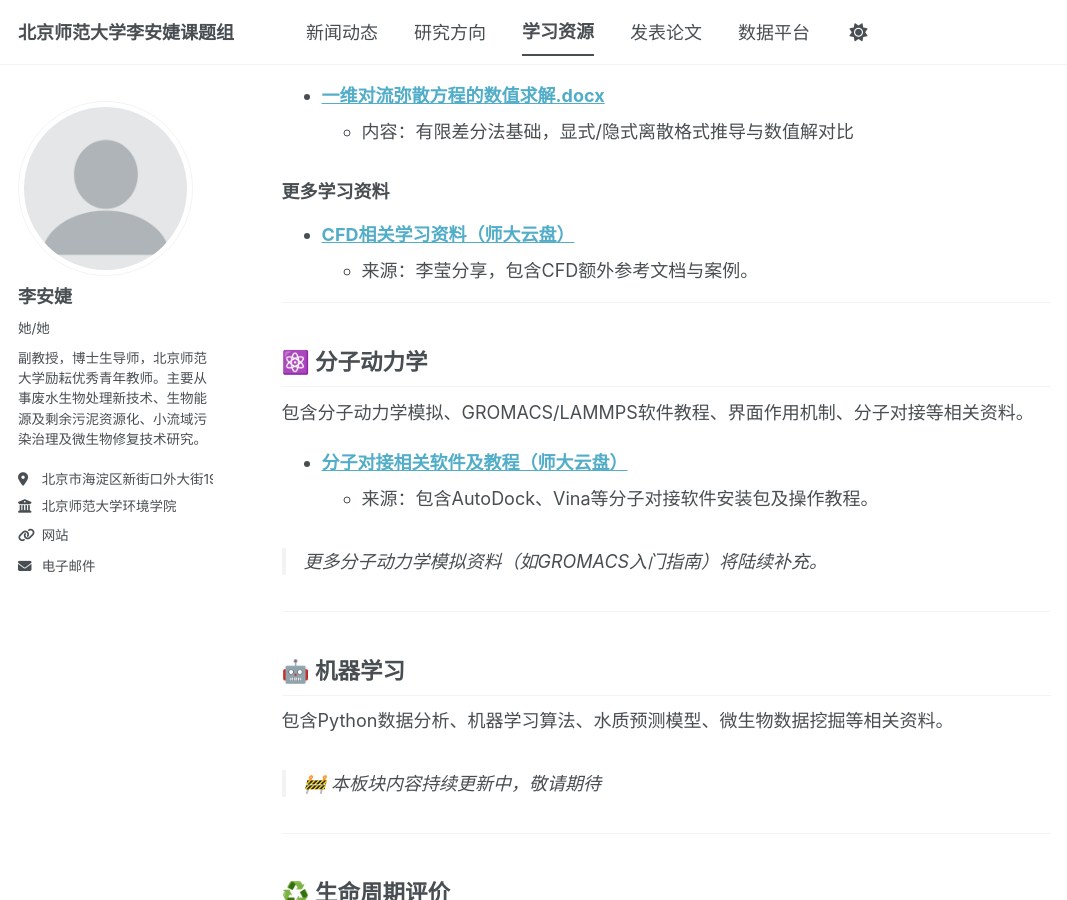
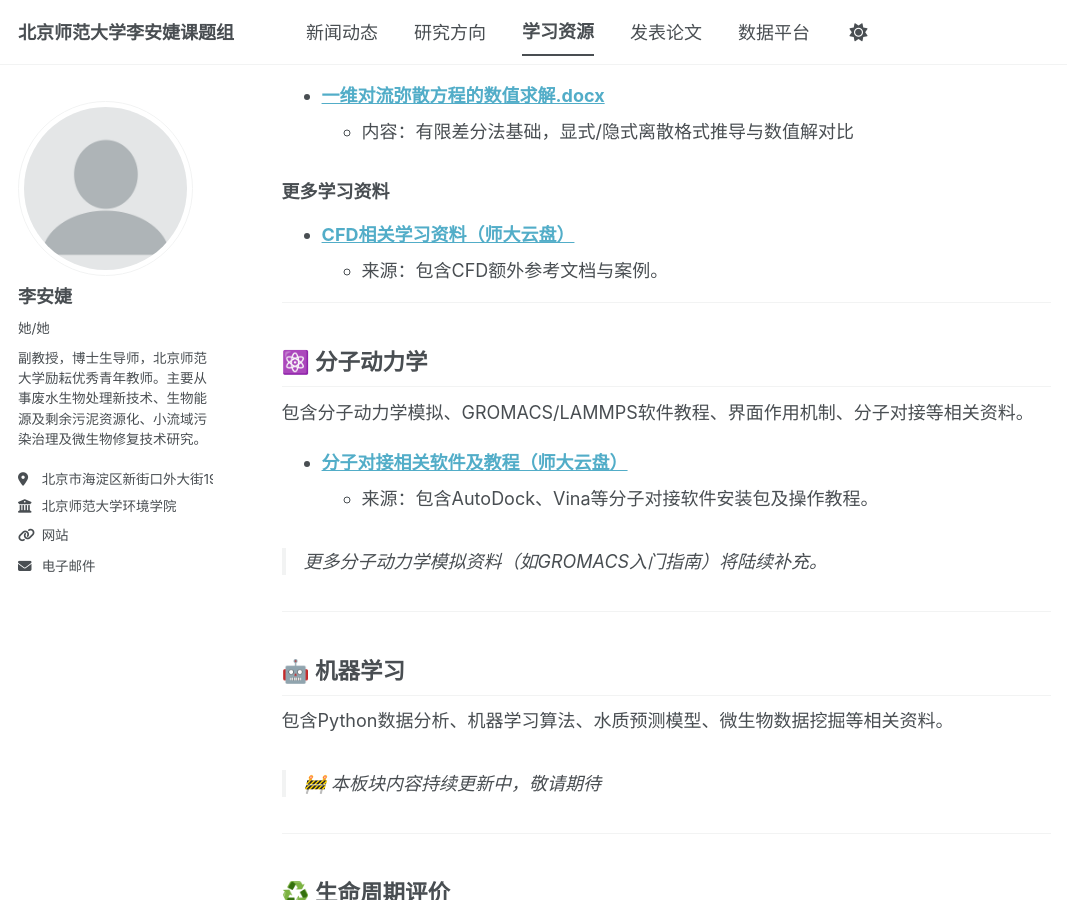
Before and after one commit to zhangwenqi111/zhangwenqi111.github.io, a Jekyll site: the page built from _pages/resources.md, in a window 1280 px wide and 900 px high, scrolled down 1140 px. Shown: the whole window, without its empty margins (0-1067 px from the left). Built offline with Jekyll 4.4.1, drawn with Linux system fonts in a browser that asks for light colours; a script bundle is joined from its source files by our own code; library files that are not in the unit come from our copies.

Commit message:
Update resources.md

```diff
--- a/_pages/resources.md
+++ b/_pages/resources.md
@@ -41,7 +41,7 @@ classes: wide
 
 ### 更多学习资料
 - **[CFD相关学习资料（师大云盘）](https://pan.bnu.edu.cn/l/z19hYD)**
-  - 来源：李莹分享，包含CFD额外参考文档与案例。
+  - 来源：包含CFD额外参考文档与案例。
 
 ---
 
```
